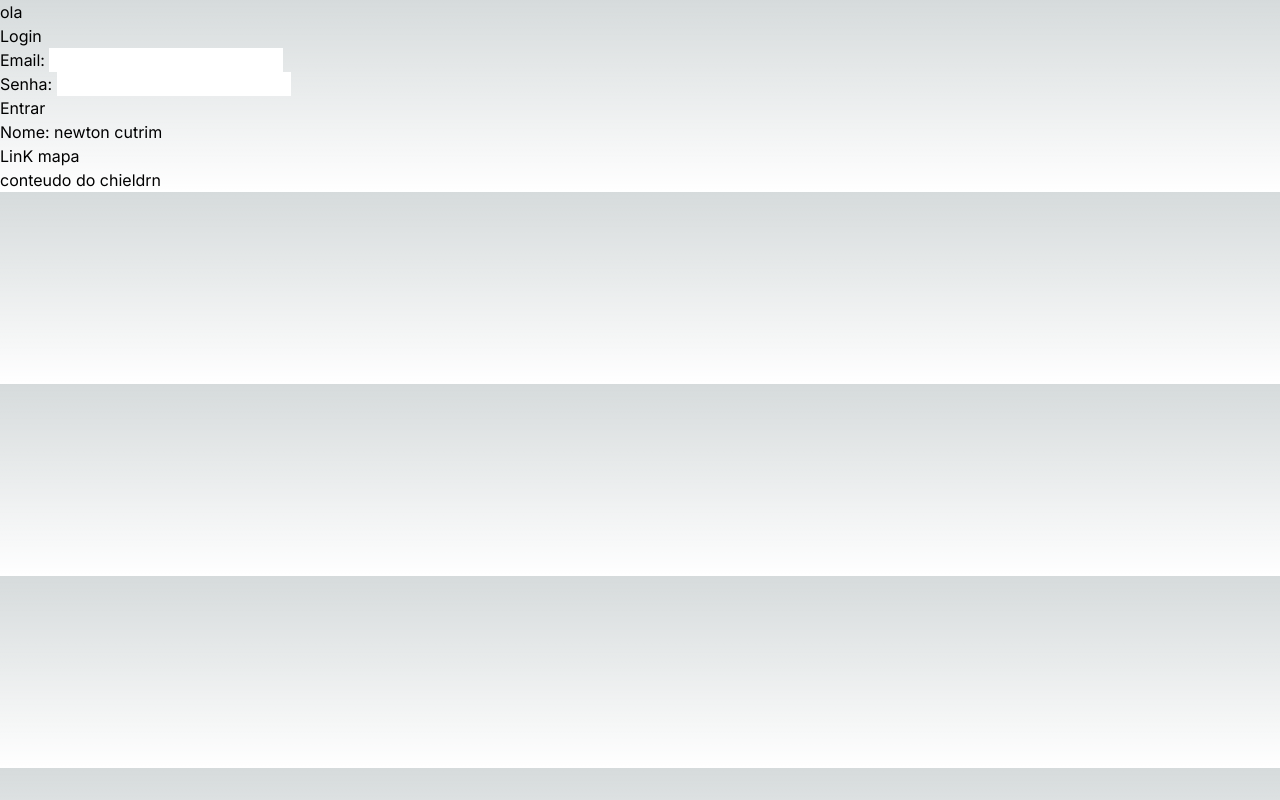
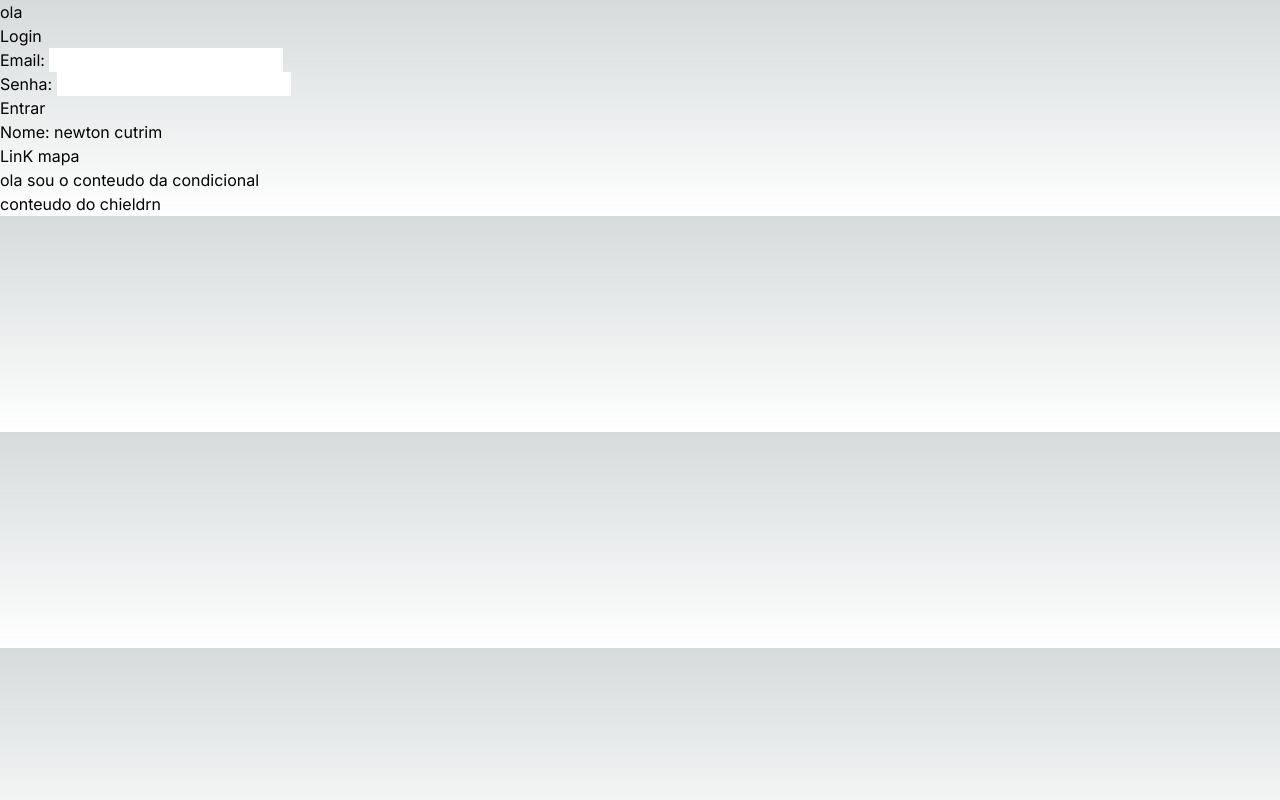
Before and after one commit to newtoncutrim/react-next, a Next.js app: page / in a window 1280 px wide. Built offline with nearby package versions, Linux system fonts and the light colour scheme.

Commit message:
renderizar condicionalmente

```diff
--- a/src/app/page.tsx
+++ b/src/app/page.tsx
@@ -7,7 +7,7 @@ const Teste = () => {
         <>
             <p>ola </p>
             <Formulario/>
-            <Person name='newton cutrim' url='opcional'/>
+            <Person name='newton cutrim' url='opcional' content='temos conteudo'/>
             <p>conteudo do chieldrn</p>
         </>
     );
--- a/src/components/Person.tsx
+++ b/src/components/Person.tsx
@@ -10,7 +10,9 @@ export const Person = ({name, url = '', content}: Props) => {
         <>
             <h1>Nome: {name ?? 'algum nome'}</h1>
             <a href={url}>LinK mapa</a>
-            {content}
+            {/* conteudo filho */}
+            {content && <h1>ola sou o conteudo da condicional</h1>}
+
         </>
     );
 }
```
